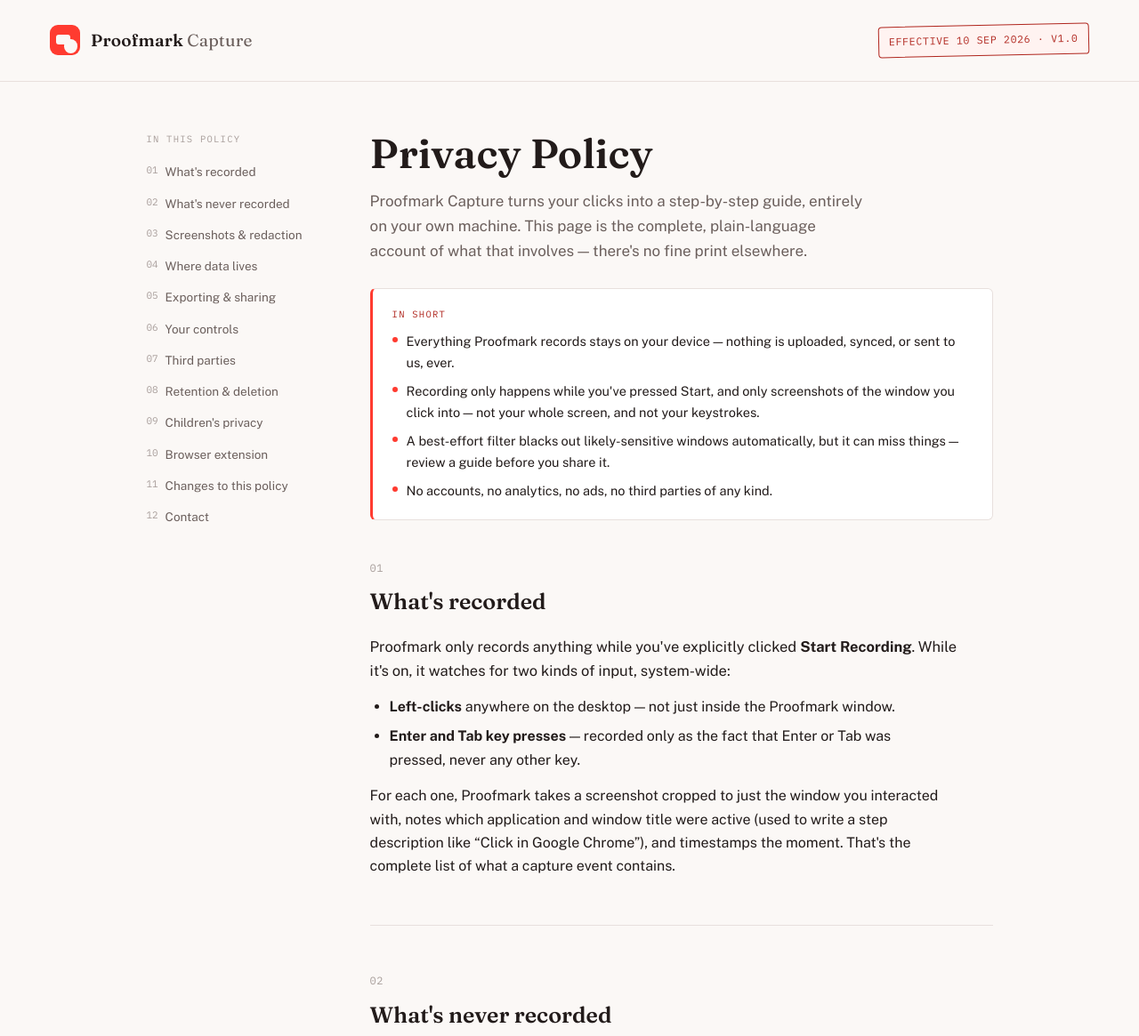
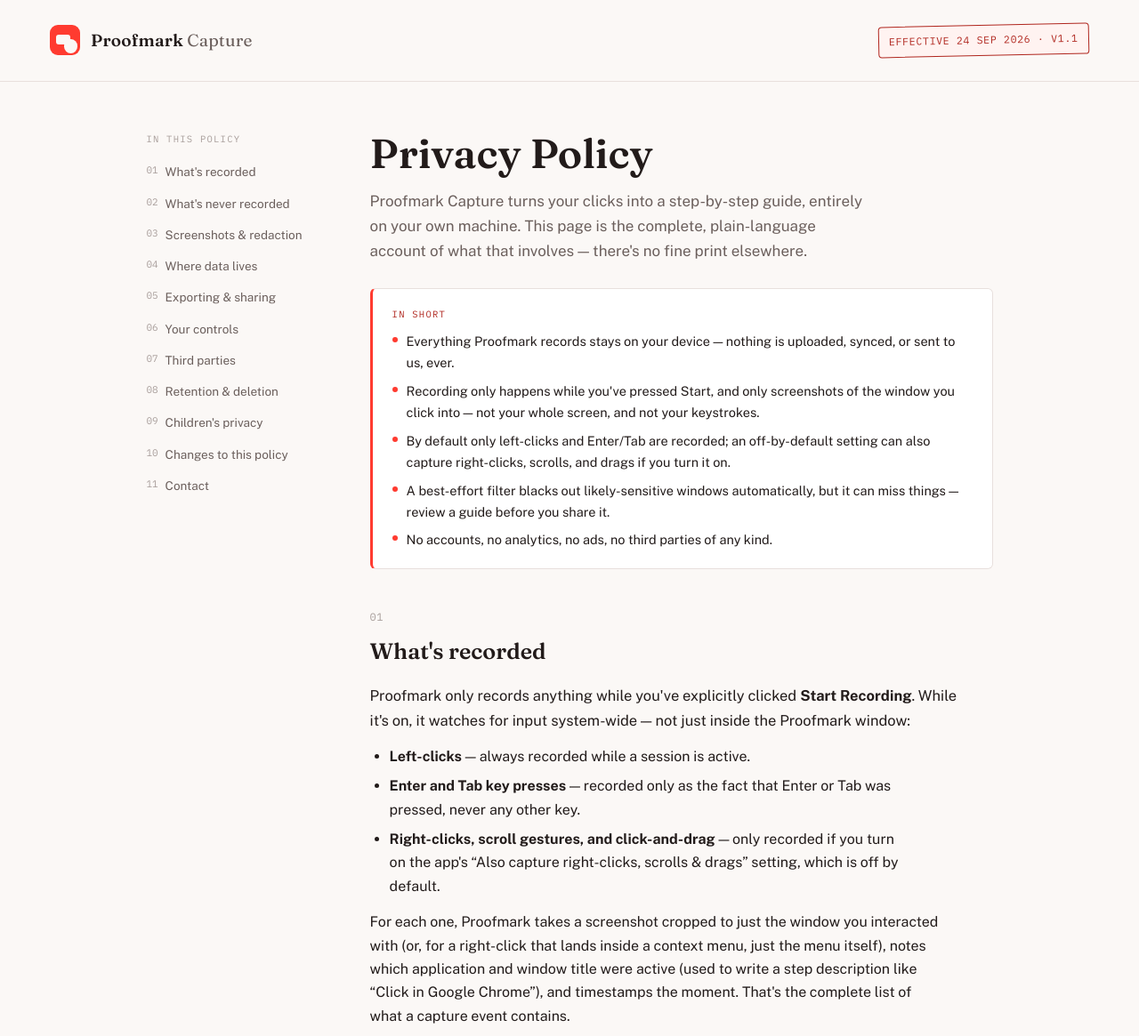
Before and after one commit to kblankenship09/proofmark-privacy, a plain HTML site: page index.html in a window 1280 px wide. Shown: the top 1165 px of the page at 89% size. Drawn offline with nearby package versions, Linux system fonts and the light colour scheme.

Commit message:
Disclose opt-in right-click/scroll/drag capture; drop the browser extension section
- Section 1 (What's recorded) and the TL;DR now disclose the new
  off-by-default "Also capture right-clicks, scrolls & drags" setting,
  since the policy previously promised only two kinds of input were ever
  recorded system-wide.
- Removed the "Browser extension" section (and its TOC entry) and the
  redaction section's comparison to it -- the extension is no longer
  offered, so describing it as a live companion product was no longer
  accurate. Remaining sections renumbered.
- Bumped the effective date/version stamp to reflect this revision.

```diff
--- a/index.html
+++ b/index.html
@@ -394,7 +394,7 @@
     <span class="mark" aria-hidden="true"></span>
     <span class="name">Proofmark <span>Capture</span></span>
   </div>
-  <span class="stamp">Effective 10 Sep 2026 &middot; v1.0</span>
+  <span class="stamp">Effective 24 Sep 2026 &middot; v1.1</span>
 </header>
 
 <div class="page">
@@ -410,7 +410,6 @@
       <li><a href="#thirdparty">Third parties</a></li>
       <li><a href="#retention">Retention &amp; deletion</a></li>
       <li><a href="#children">Children's privacy</a></li>
-      <li><a href="#extension">Browser extension</a></li>
       <li><a href="#changes">Changes to this policy</a></li>
       <li><a href="#contact">Contact</a></li>
     </ol>
@@ -426,6 +425,7 @@
         <ul>
           <li>Everything Proofmark records stays on your device &mdash; nothing is uploaded, synced, or sent to us, ever.</li>
           <li>Recording only happens while you've pressed Start, and only screenshots of the window you click into &mdash; not your whole screen, and not your keystrokes.</li>
+          <li>By default only left-clicks and Enter/Tab are recorded; an off-by-default setting can also capture right-clicks, scrolls, and drags if you turn it on.</li>
           <li>A best-effort filter blacks out likely-sensitive windows automatically, but it can miss things &mdash; review a guide before you share it.</li>
           <li>No accounts, no analytics, no ads, no third parties of any kind.</li>
         </ul>
@@ -435,12 +435,13 @@
     <section class="policy-section" id="collect">
       <div class="sec-num">01</div>
       <h2>What's recorded</h2>
-      <p class="lead">Proofmark only records anything while you've explicitly clicked <strong>Start Recording</strong>. While it's on, it watches for two kinds of input, system-wide:</p>
+      <p class="lead">Proofmark only records anything while you've explicitly clicked <strong>Start Recording</strong>. While it's on, it watches for input system-wide &mdash; not just inside the Proofmark window:</p>
       <ul class="plain">
-        <li><strong>Left-clicks</strong> anywhere on the desktop &mdash; not just inside the Proofmark window.</li>
+        <li><strong>Left-clicks</strong> &mdash; always recorded while a session is active.</li>
         <li><strong>Enter and Tab key presses</strong> &mdash; recorded only as the fact that Enter or Tab was pressed, never any other key.</li>
+        <li><strong>Right-clicks, scroll gestures, and click-and-drag</strong> &mdash; only recorded if you turn on the app's &ldquo;Also capture right-clicks, scrolls &amp; drags&rdquo; setting, which is off by default.</li>
       </ul>
-      <p>For each one, Proofmark takes a screenshot cropped to just the window you interacted with, notes which application and window title were active (used to write a step description like &ldquo;Click in Google Chrome&rdquo;), and timestamps the moment. That's the complete list of what a capture event contains.</p>
+      <p>For each one, Proofmark takes a screenshot cropped to just the window you interacted with (or, for a right-click that lands inside a context menu, just the menu itself), notes which application and window title were active (used to write a step description like &ldquo;Click in Google Chrome&rdquo;), and timestamps the moment. That's the complete list of what a capture event contains.</p>
     </section>
 
     <section class="policy-section" id="never">
@@ -461,7 +462,7 @@
     <section class="policy-section" id="redaction">
       <div class="sec-num">03</div>
       <h2>Screenshots &amp; redaction</h2>
-      <p class="lead">Since there's no way to inspect the DOM of an arbitrary desktop application, Proofmark can't know precisely where a password field sits on screen the way its browser extension can. Instead, it uses a heuristic: before saving a screenshot, it checks the active window's title against a list of terms that tend to signal sensitive content &mdash; things like &ldquo;password,&rdquo; &ldquo;sign in,&rdquo; &ldquo;account,&rdquo; &ldquo;verification code,&rdquo; &ldquo;banking,&rdquo; and &ldquo;api key.&rdquo; A match blacks out a region of that screenshot automatically.</p>
+      <p class="lead">Since there's no way to inspect the DOM of an arbitrary desktop application, Proofmark can't know precisely where a password field sits on screen. Instead, it uses a heuristic: before saving a screenshot, it checks the active window's title against a list of terms that tend to signal sensitive content &mdash; things like &ldquo;password,&rdquo; &ldquo;sign in,&rdquo; &ldquo;account,&rdquo; &ldquo;verification code,&rdquo; &ldquo;banking,&rdquo; and &ldquo;api key.&rdquo; A match blacks out a region of that screenshot automatically.</p>
       <div class="callout">
         <strong>This is a best-effort safeguard, not a guarantee.</strong> A window with an unrelated title can still contain a sensitive field, and the filter can't read what's actually on screen &mdash; only the title bar. Always review a session's screenshots before exporting or sharing a guide, and use the built-in manual redaction/blur tools on anything the automatic filter missed.
       </div>
@@ -509,21 +510,15 @@
       <p class="lead">Proofmark Capture is a general-purpose documentation tool, not directed at children, and it doesn't collect information in a way that identifies a user's age. We don't knowingly collect data from children under 13.</p>
     </section>
 
-    <section class="policy-section" id="extension">
+    <section class="policy-section" id="changes">
       <div class="sec-num">10</div>
-      <h2>Browser extension</h2>
-      <p class="lead">Proofmark's companion Chrome/Edge extension follows the same principles, adapted to the browser: it records interactions within browser tabs using the page's own structure (so it can redact password fields precisely, rather than by heuristic), stores everything locally via the browser's own storage APIs, and likewise sends nothing to us. This policy applies to it as well.</p>
-    </section>
-
-    <section class="policy-section" id="changes">
-      <div class="sec-num">11</div>
       <h2>Changes to this policy</h2>
       <p class="lead">If this policy changes, the version and effective date stamped at the top of this page will change with it, and the full revision history is kept in this page's own public repository. We won't broaden what Proofmark collects without reflecting it here first.</p>
       <p><a href="https://github.com/kblankenship09/proofmark-privacy" target="_blank" rel="noopener">github.com/kblankenship09/proofmark-privacy</a></p>
     </section>
 
     <section class="policy-section" id="contact">
-      <div class="sec-num">12</div>
+      <div class="sec-num">11</div>
       <h2>Contact</h2>
       <div class="contact-block">
         <p class="who">Questions about this policy or how Proofmark Capture handles data can go directly to the developer.</p>
@@ -533,7 +528,7 @@
 
     <footer>
       <span>&copy; 2026 Proofmark Capture</span>
-      <span>Effective 10 September 2026 &middot; Version 1.0</span>
+      <span>Effective 24 September 2026 &middot; Version 1.1</span>
     </footer>
   </main>
 </div>
```
